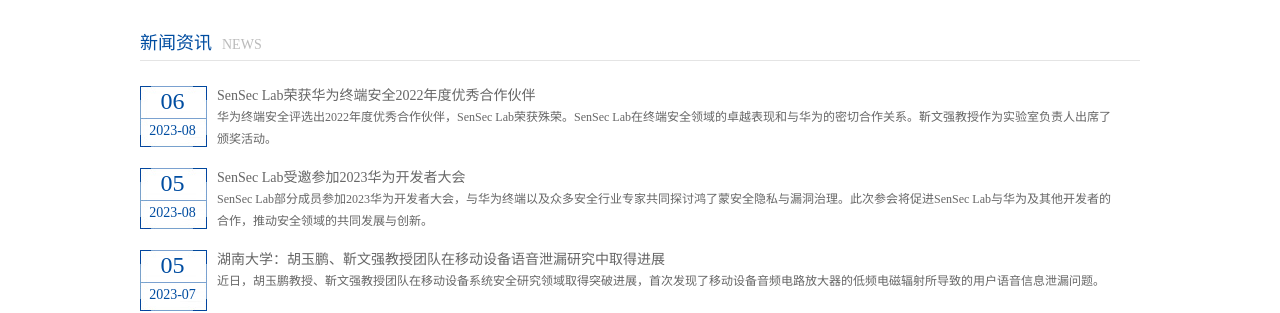
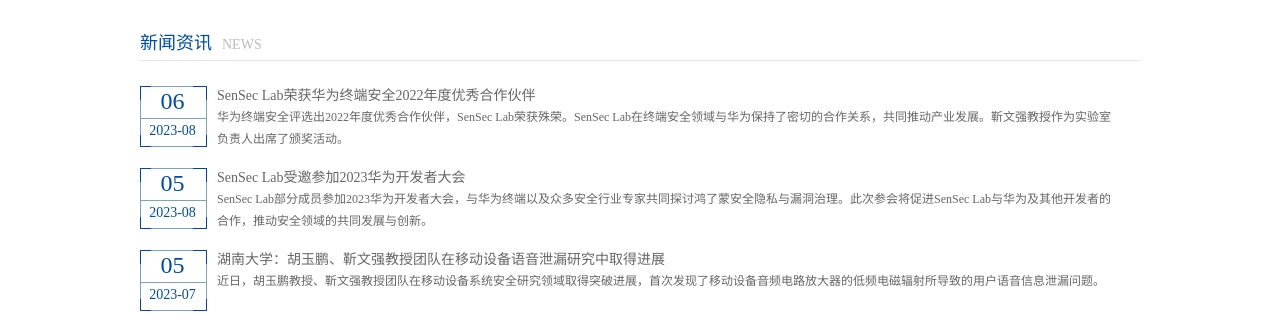
Before and after one commit to senseclab/senseclab.github.io, a Jekyll site: the page built from index.html, in a window 1280 px wide. Shown: the part 1204-1517 px from the top of the page. Built offline with Jekyll 4.4.1, drawn with Linux system fonts in a browser that asks for light colours.

Commit message:
Update index.html

```diff
--- a/index.html
+++ b/index.html
@@ -109,7 +109,7 @@
             </div>
             <div class="text">
               <h3 style="overflow: hidden;text-overflow: ellipsis;white-space: nowrap;"><a>SenSec Lab荣获华为终端安全2022年度优秀合作伙伴</a></h3>
-              <p><a>华为终端安全评选出2022年度优秀合作伙伴，SenSec Lab荣获殊荣。SenSec Lab在终端安全领域的卓越表现和与华为的密切合作关系。靳文强教授作为实验室负责人出席了颁奖活动。</a></p>
+              <p><a>华为终端安全评选出2022年度优秀合作伙伴，SenSec Lab荣获殊荣。SenSec Lab在终端安全领域与华为保持了密切的合作关系，共同推动产业发展。靳文强教授作为实验室负责人出席了颁奖活动。</a></p>
             </div>
           </li>
 
```
